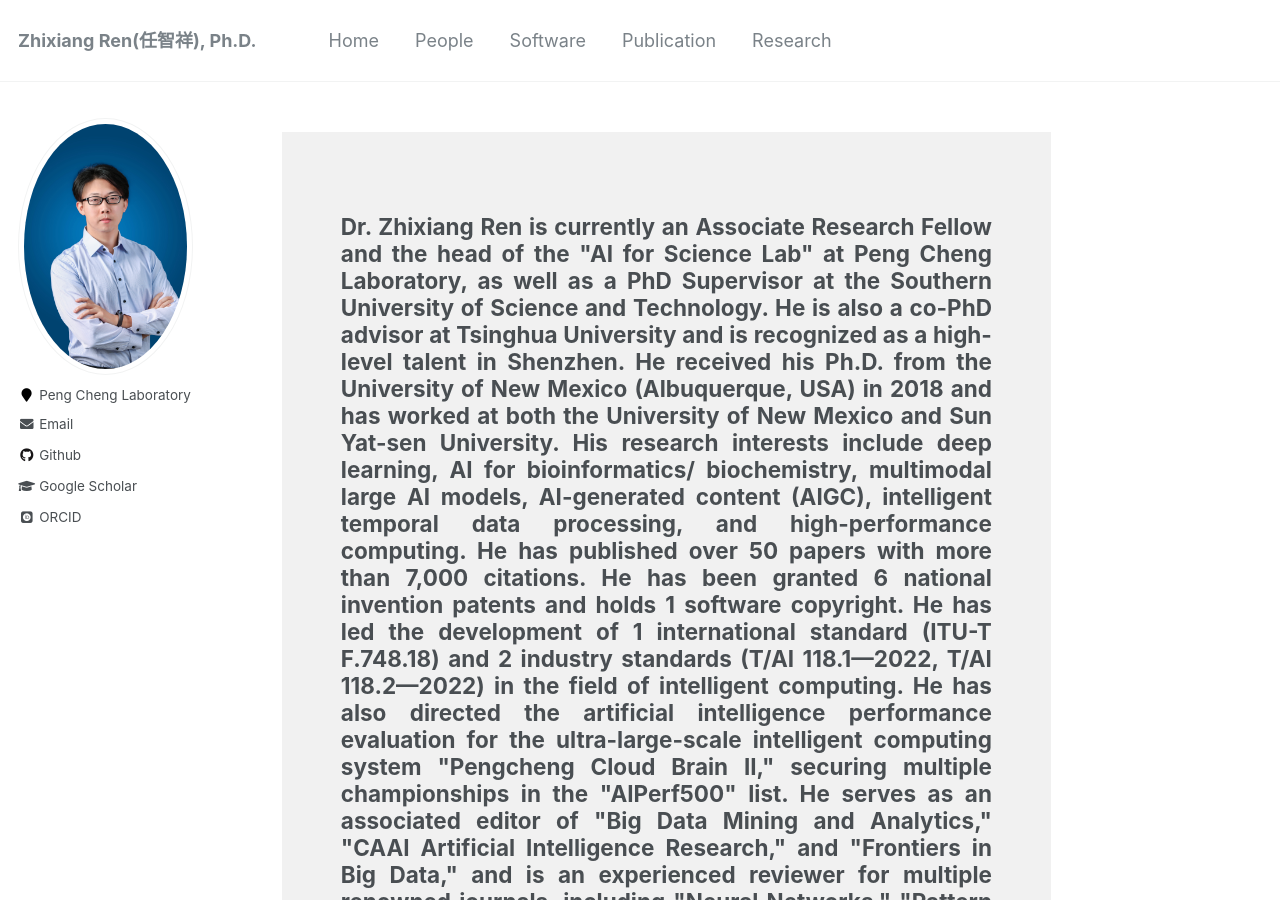
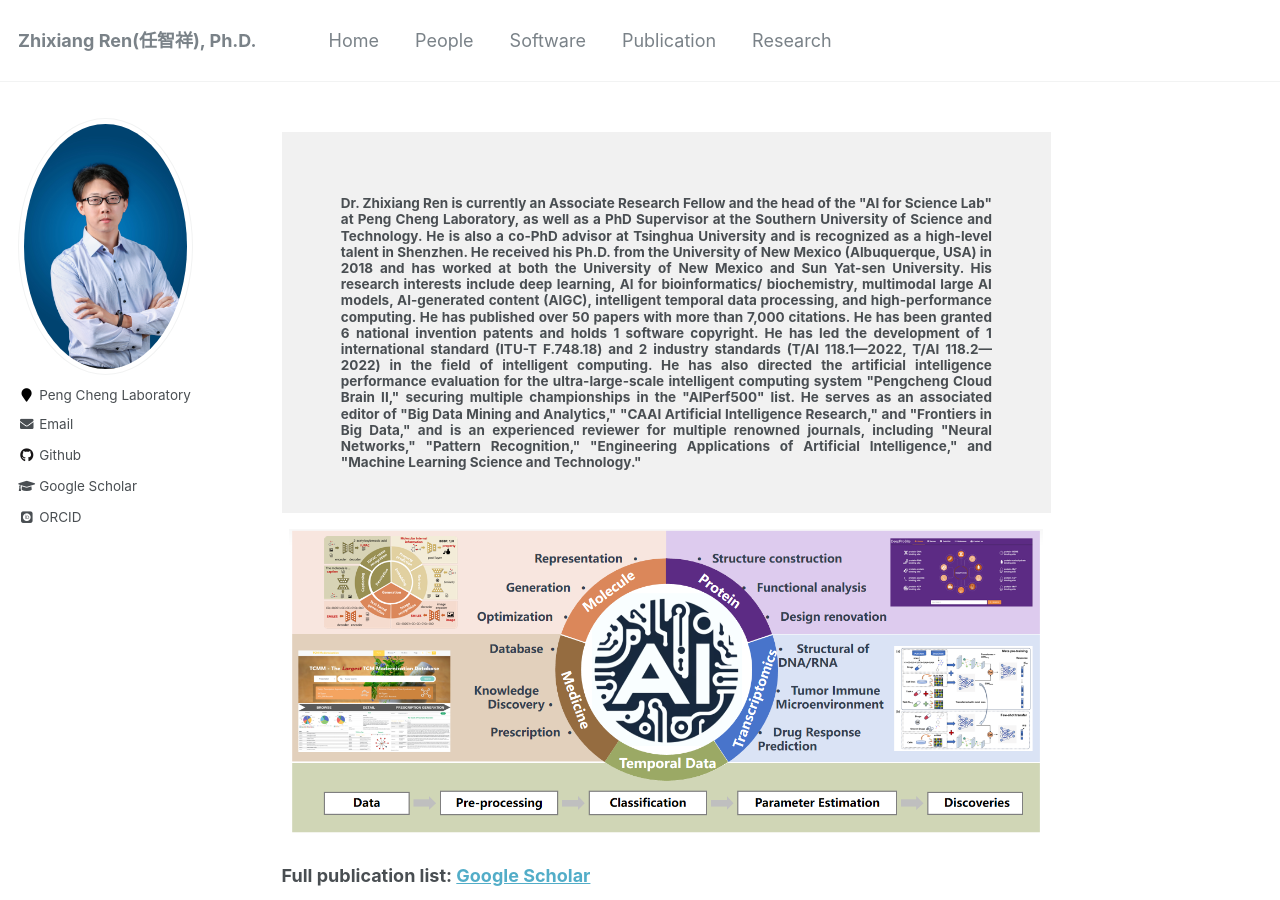
Before and after one commit to zhixiang-ren/zhixiang-ren.github.io, a Jekyll site: the page built from _pages/about.html, in a window 1280 px wide and 900 px high. Built offline with Jekyll 4.4.1, drawn with Linux system fonts in a browser that asks for light colours; some web fonts are replaced.

Commit message:
Update about.html

```diff
--- a/_pages/about.html
+++ b/_pages/about.html
@@ -11,7 +11,7 @@ redirect_from:
 <!-- <h3 style="text-align:justify;">Biography:</h3> -->
 <div style="width: 100%;padding-left: 3%;padding-right: 3%;background-color: rgb(241, 241, 241);">
   <div style="width: 100%;padding-left: 5%;padding-right: 5%;padding-top: 5%;padding-bottom: 5%;">
-    <h2 style="text-align:justify;">
+    <h4 style="text-align:justify;">
       Dr. Zhixiang Ren is currently an Associate Research Fellow and the head of the "AI for Science Lab" at Peng Cheng Laboratory, as well as a PhD Supervisor at the Southern University of Science and Technology.
       He is also a co-PhD advisor at Tsinghua University and is recognized as a high-level talent in Shenzhen.
       He received his Ph.D. from the University of New Mexico (Albuquerque, USA) in 2018 and has worked at both the University of New Mexico and Sun Yat-sen University.
@@ -20,7 +20,7 @@ redirect_from:
       He has led the development of 1 international standard (ITU-T F.748.18) and 2 industry standards (T/AI 118.1—2022, T/AI 118.2—2022) in the field of intelligent computing.
       He has also directed the artificial intelligence performance evaluation for the ultra-large-scale intelligent computing system "Pengcheng Cloud Brain II," securing multiple championships in the "AIPerf500" list.
       He serves as an associated editor of "Big Data Mining and Analytics," "CAAI Artificial Intelligence Research," and "Frontiers in Big Data," and is an experienced reviewer for multiple renowned journals, including "Neural Networks," "Pattern Recognition," "Engineering Applications of Artificial Intelligence," and "Machine Learning Science and Technology."
-    </h2>
+    </h4>
   </div>
 </div>
 <div style="float: left;">
```
